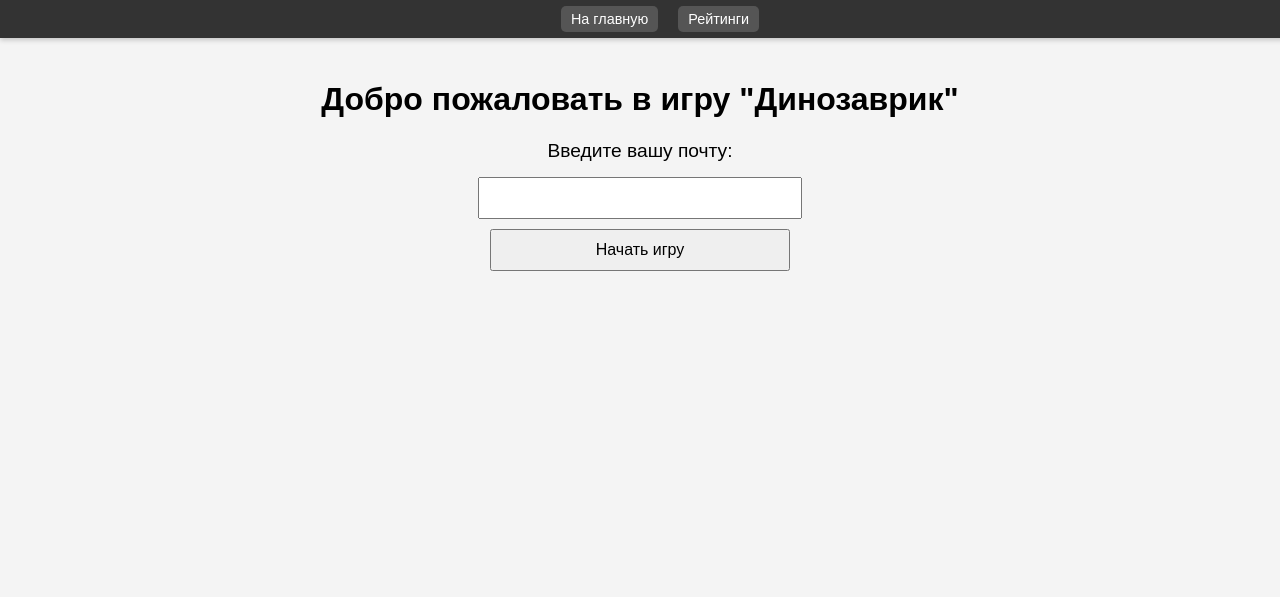
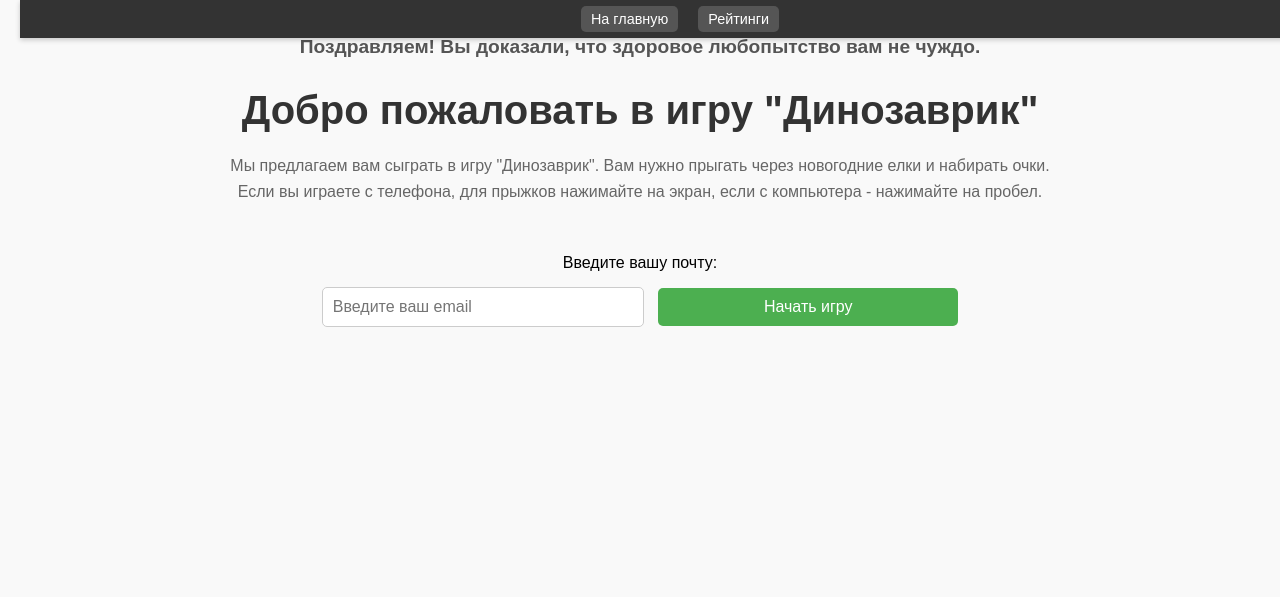
Before and after one commit to tapo44ek/dinogame, a FastAPI app: page / in a window 1280 px wide. Shown: the top 597 px of the page. Run offline with FastAPI, Linux system fonts and the light colour scheme.

Commit message:
speed fix

```diff
--- a/templates/index.html
+++ b/templates/index.html
@@ -5,46 +5,84 @@
     <meta name="viewport" content="width=device-width, initial-scale=1.0">
     <title>Начать игру</title>
     <link rel="stylesheet" href="/dinogame/static/css/style.css">
+    <style>
+        body {
+            font-family: Arial, sans-serif;
+            background-color: #f9f9f9;
+            text-align: center;
+            padding: 20px;
+        }
+
+        h1 {
+            font-size: 2.5rem;
+            margin-bottom: 20px;
+            color: #333;
+        }
+
+        .description {
+            font-size: 1.2rem;
+            color: #555;
+            margin-bottom: 30px;
+        }
+
+        .instructions {
+            font-size: 1rem;
+            color: #666;
+            margin-bottom: 30px;
+            line-height: 1.6;
+        }
+
+        form {
+            display: inline-block;
+            margin-top: 20px;
+        }
+
+        form label {
+            font-size: 1rem;
+            margin-bottom: 10px;
+            display: block;
+        }
+
+        form input {
+            font-size: 1rem;
+            padding: 10px;
+            margin-bottom: 10px;
+            width: 300px;
+            border: 1px solid #ccc;
+            border-radius: 5px;
+        }
+
+        form button {
+            font-size: 1rem;
+            padding: 10px 20px;
+            background-color: #4caf50;
+            color: white;
+            border: none;
+            border-radius: 5px;
+            cursor: pointer;
+            transition: background-color 0.3s;
+        }
+
+        form button:hover {
+            background-color: #45a049;
+        }
+    </style>
 </head>
 <body>
     {% include "header.html" %}
+
+    <h2 class="description">Поздравляем! Вы доказали, что здоровое любопытство вам не чуждо.</h2>
     <h1>Добро пожаловать в игру "Динозаврик"</h1>
-    <form id="startGameForm" action="/dinogame/start-game/" method="post">
+    <p class="instructions">
+        Мы предлагаем вам сыграть в игру "Динозаврик". Вам нужно прыгать через новогодние елки и набирать очки. <br>
+        Если вы играете с телефона, для прыжков нажимайте на экран, если с компьютера - нажимайте на пробел.
+    </p>
+    <form action="/dinogame/start-game/" method="post">
         <label for="email">Введите вашу почту:</label>
-        <input type="email" id="email" name="email" required>
+        <input type="email" id="email" name="email" required placeholder="Введите ваш email">
         <button type="submit">Начать игру</button>
     </form>
 
-    <script>
-    const form = document.getElementById("startGameForm");
-
-    form.addEventListener("submit", async (event) => {
-        event.preventDefault(); // Останавливаем стандартную отправку формы
-
-        const email = document.getElementById("email").value;
-
-        try {
-            // Отправляем запрос на сервер
-            const response = await fetch("/dinogame/start-game/", {
-                method: "POST",
-                headers: { "Content-Type": "application/x-www-form-urlencoded" },
-                body: `email=${encodeURIComponent(email)}`,
-            });
-
-            if (!response.ok) {
-                // Если ошибка, получаем текст ошибки и показываем его в alert
-                const errorData = await response.json();
-                alert(errorData.detail || "Ошибка валидации!");
-                return;
-            }
-
-            // Если всё прошло успешно, перенаправляем на игру
-            window.location.href = response.url;
-        } catch (error) {
-            alert("Произошла ошибка: " + error.message);
-        }
-    });
-</script>
     {% include "footer.html" %}
 </body>
 </html>
```
